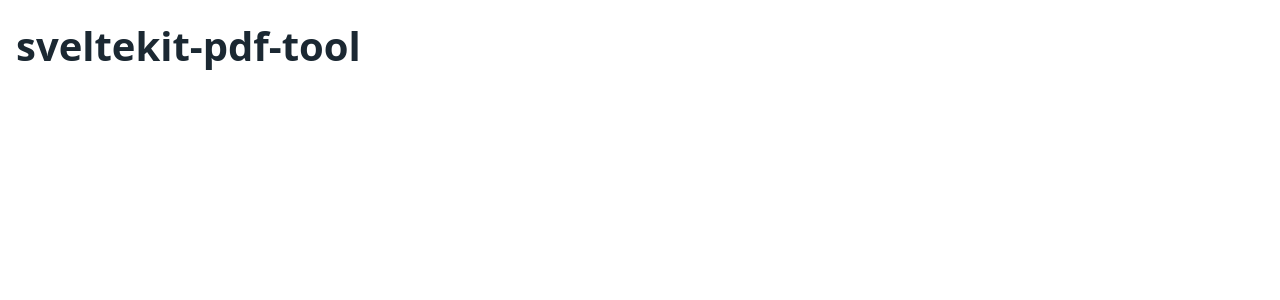
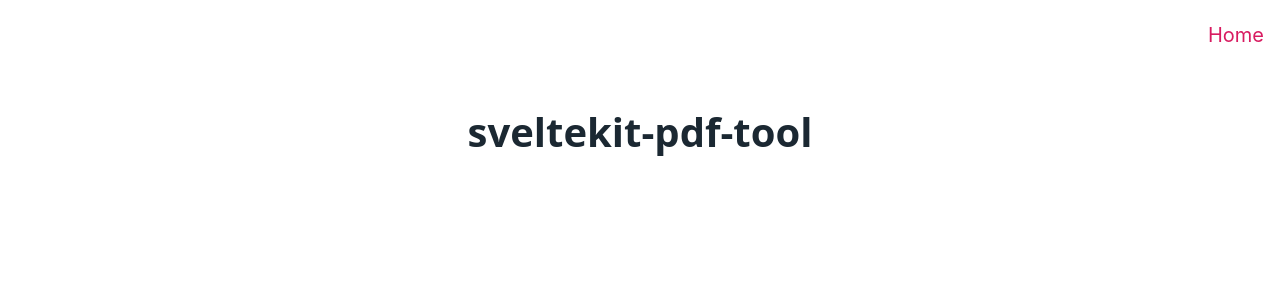
Before and after one commit to supernovaw/sveltekit-pdf-tool, a SvelteKit app: page / in a window 1280 px wide. Shown: the top 300 px of the page. Built offline with nearby package versions, Linux system fonts and the light colour scheme.

Commit message:
add layout & tweak css

```diff
--- /dev/null
+++ b/src/routes/+layout.svelte
@@ -0,0 +1,30 @@
+<script lang="ts">
+  import { base } from "$app/paths";
+</script>
+
+<nav>
+  <ul>
+    <li><a href="{base}">Home</a></li>
+  </ul>
+</nav>
+<main>
+  <slot />
+</main>
+
+<style>
+  nav {
+    display: flex;
+    justify-content: flex-end;
+    overflow: hidden;
+  }
+
+  a {
+    padding-inline: 16px;
+    margin-inline: 0;
+  }
+
+  main {
+    padding: 32px;
+    text-align: center;
+  }
+</style>
--- a/static/global.css
+++ b/static/global.css
@@ -6,7 +6,6 @@ html {
 
 body {
     margin: 0;
-    padding: 16px;
     min-height: 100vh;
     box-sizing: border-box;
 }
@@ -16,10 +15,6 @@ body {
 @media only screen and (prefers-color-scheme: dark) {
     :root:not([data-theme="light"]) {
         --background-color: #181a1b;
-        --primary: #d81b60;
-        --primary-hover: #e91e63;
-        --primary-focus: rgba(216, 27, 96, 0.25);
-        --primary-inverse: #FFF;
     }
 }
 
@@ -29,4 +24,6 @@ body {
     --primary-hover: #e91e63;
     --primary-focus: rgba(216, 27, 96, 0.25);
     --primary-inverse: #FFF;
+    --form-element-spacing-vertical: 0.25rem;
+    --form-element-spacing-horizontal: 0.5rem;
 }
```
